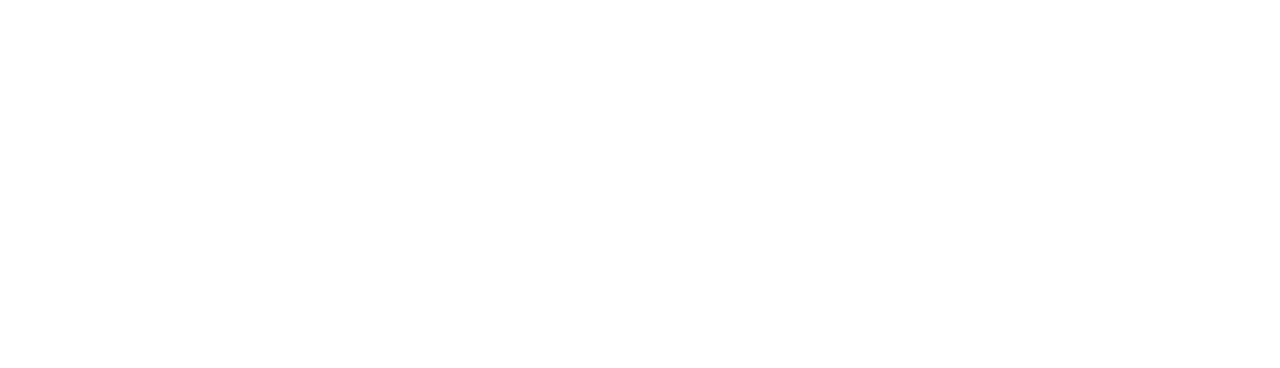
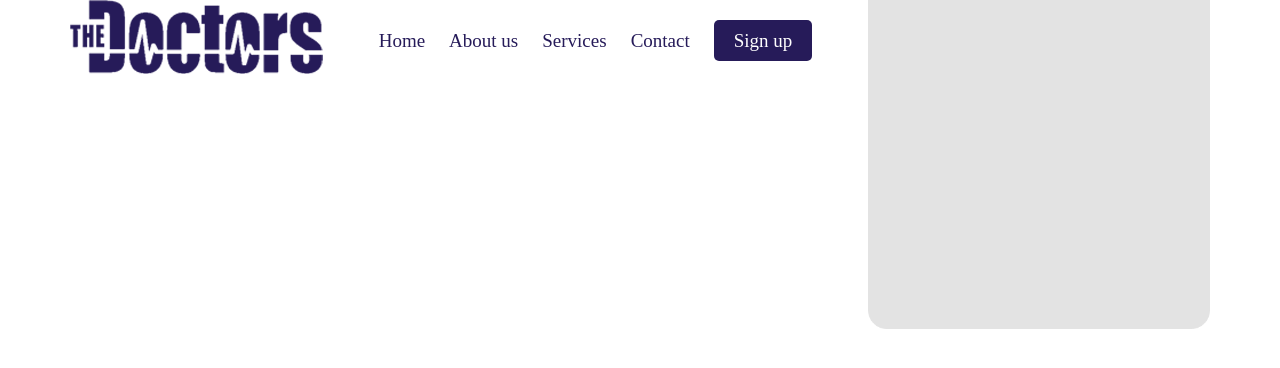
Before and after one commit to imronshoimov/Doctors-landing-page, a plain HTML site: page index.html in a window 1280 px wide. Drawn offline with Linux system fonts and the light colour scheme.

Commit message:
Create navbar

```diff
--- a/css/style.css
+++ b/css/style.css
@@ -1,10 +1,66 @@
+:root {
+    --bg-color: #261B59;
+    --color: #261B59;
+    --color-hover: #3b2392;
+}
+
 *, *::before, *::after {
     margin: 0;
     padding: 0;
     box-sizing: border-box;
+
 }
 
 a {
-    list-style: none;
     text-decoration: none;
 }
+
+ul {
+    list-style: none;
+}
+
+.container{
+    width: 1140px;
+    margin: 0 auto;
+}
+
+.nav .container {
+    display: flex;
+    justify-content: space-between;
+}
+
+.nav-list {
+    display: flex;
+    margin-top: 30px;
+}
+
+
+.nav-item {
+    padding: 0 7px;
+    margin: 0 5px;
+}
+
+.nav-link {
+    font-size: 19px;
+    color: var(--color);
+    transition: color .3s;
+}
+
+.nav-link:hover {
+    color: var(--color-hover);
+}
+
+.nav-item:last-child .nav-link {
+    background-color: var(--bg-color);
+    padding: 10px 20px;
+    border-radius: 5px;
+    color: white;
+}
+
+.nav-item:last-child .nav-link:hover {
+    background-color: var(--color-hover);
+}
+
+.rectangle1 {
+    width: 30%;
+}
--- a/index.html
+++ b/index.html
@@ -4,8 +4,34 @@
     <meta charset="UTF-8">
     <meta name="viewport" content="width=device-width, initial-scale=1.0">
     <title>Doctors-landing-page</title>
-</head>
+    <link rel="stylesheet" href="./css/style.css">
 <body>
-
+    <nav class="nav">
+        <div class="container">
+            <a href="#" class="nav__logo__link">
+                <img src="./img/logo-image.png" alt="logo image" class="nav__logo__image">
+            </a>
+            <ul class="nav-list">
+                <li class="nav-item">
+                    <a href="#" class="nav-link">Home</a>
+                </li>
+                <li class="nav-item">
+                    <a href="#" class="nav-link">About us</a>
+                </li>
+                <li class="nav-item">
+                    <a href="#" class="nav-link">Services</a>
+                </li>
+                <li class="nav-item">
+                    <a href="#" class="nav-link">Contact</a>
+                </li>
+                <li class="nav-item">
+                    <a href="#" class="nav-link">
+                        Sign up
+                    </a>
+                </li>
+            </ul>
+            <img class="rectangle1" src="./img/rectangle1.png" alt="rectangle1">
+        </div>
+    </nav>
 </body>
 </html>
```
Also changed, not shown: img/Rectangle 1 copy 2@1X (1).png (added), img/logo-image.png (added), img/rectangle1.png (added).
